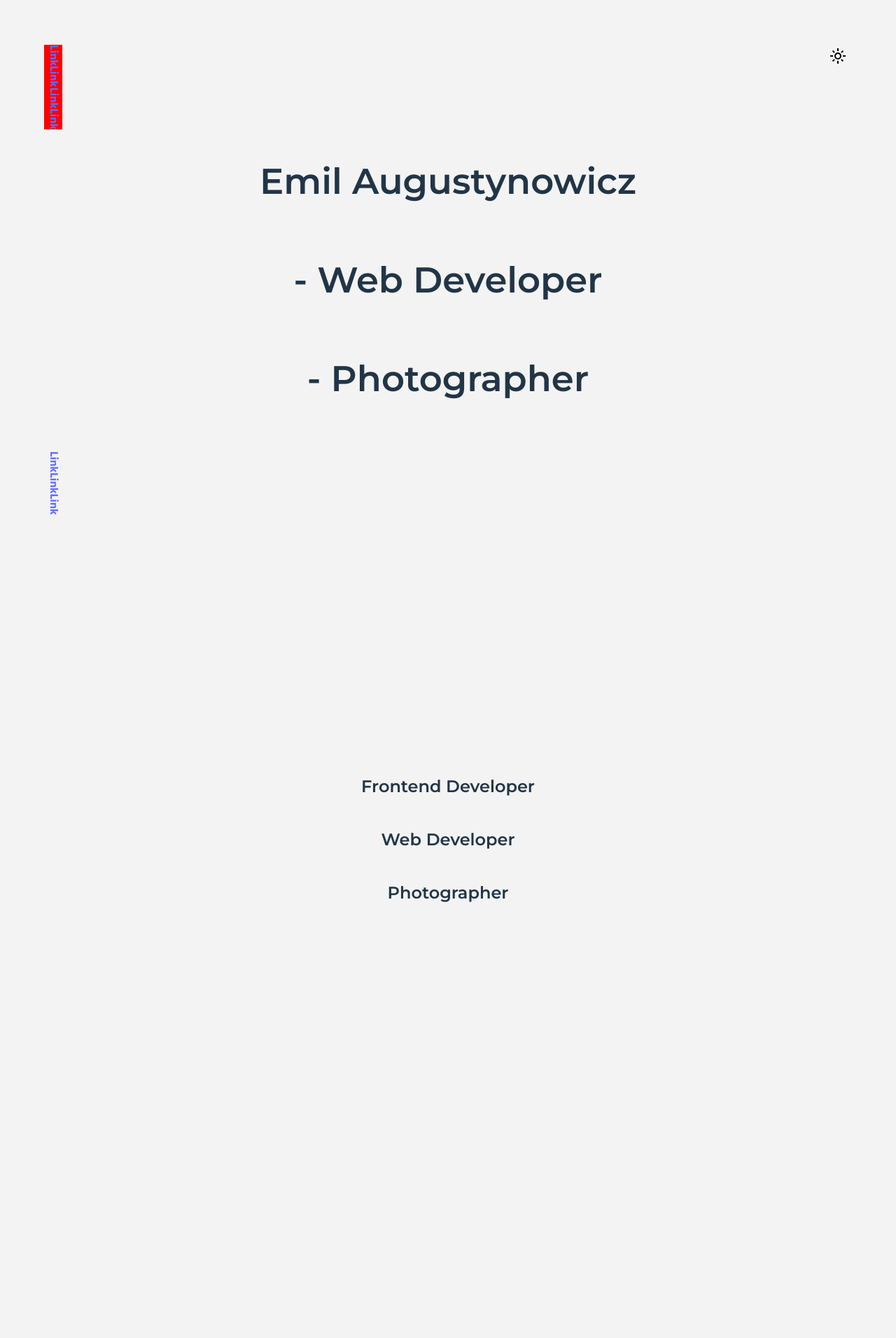
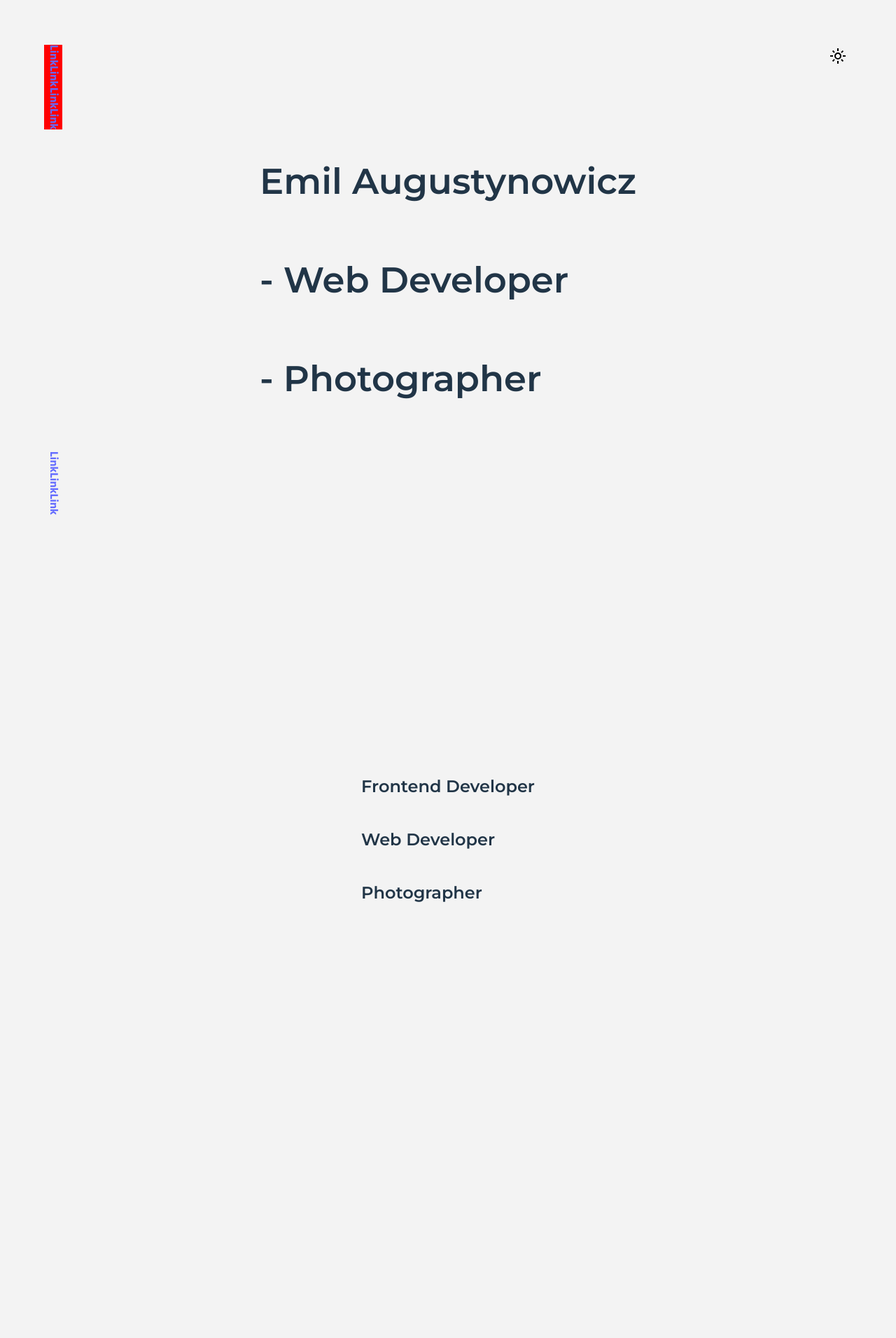
Before and after one commit to Zdechlak89/portfolio_react_ts, a React (Vite) app: page / in a window 1280 px wide. Shown: the top 1912 px of the page at 70% size. Built offline with nearby package versions, Linux system fonts and the light colour scheme.

Commit message:
Section styled component added

```diff
--- a/src/components/Main.scss
+++ /dev/null
@@ -1,11 +0,0 @@
-main {
-  section {
-    min-height: 100dvh;
-    display: flex;
-    flex-direction: column;
-    flex-wrap: wrap;
-    align-content: center;
-    justify-content: center;
-    align-items: center;
-  }
-}
--- a/src/components/Main.tsx
+++ b/src/components/Main.tsx
@@ -1,24 +1,24 @@
-import "./Main.scss";
+import Section from "./Section";
 
 const MainSection = () => {
   return (
     <>
       <main>
-        <section>
+        <Section>
           <h1>Emil Augustynowicz</h1>
           <h1>- Web Developer</h1>
           <h1>- Photographer</h1>
-        </section>
-        <section>
+        </Section>
+        <Section>
           <h2>Frontend Developer</h2>
           <h2>Web Developer</h2>
           <h2>Photographer</h2>
-        </section>
-        <section>
+        </Section>
+        <Section>
           <h2>Frontend Developer</h2>
           <h2>Web Developer</h2>
           <h2>Photographer</h2>
-        </section>
+        </Section>
       </main>
     </>
   );
--- /dev/null
+++ b/src/components/Section.tsx
@@ -0,0 +1,13 @@
+import styled from "styled-components";
+
+const Section = styled.section`
+  min-height: 100dvh;
+  display: flex;
+  flex-direction: column;
+  flex-wrap: wrap;
+  align-content: center;
+  justify-content: center;
+  align-items: start;
+`;
+
+export default Section;
```
